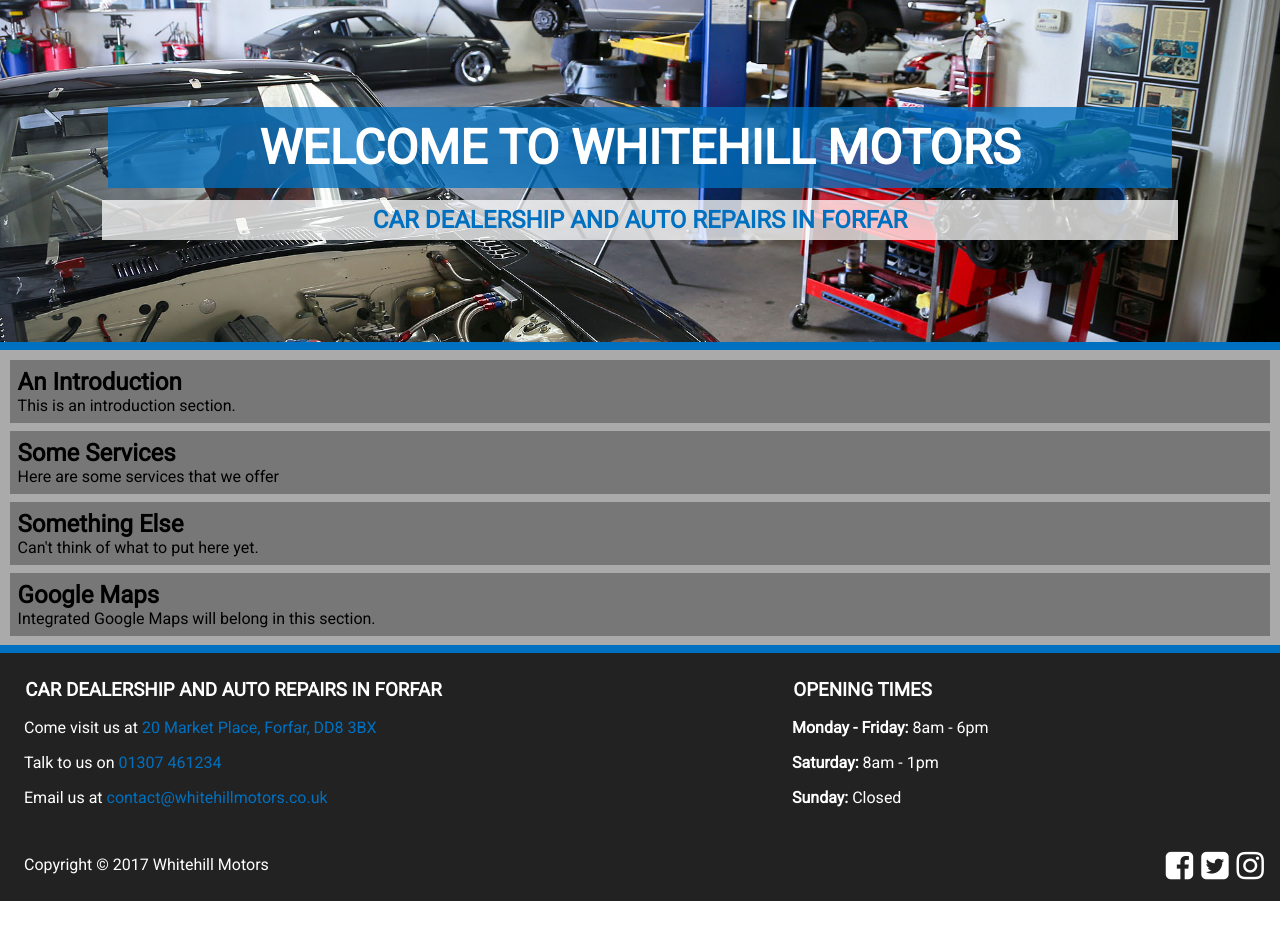
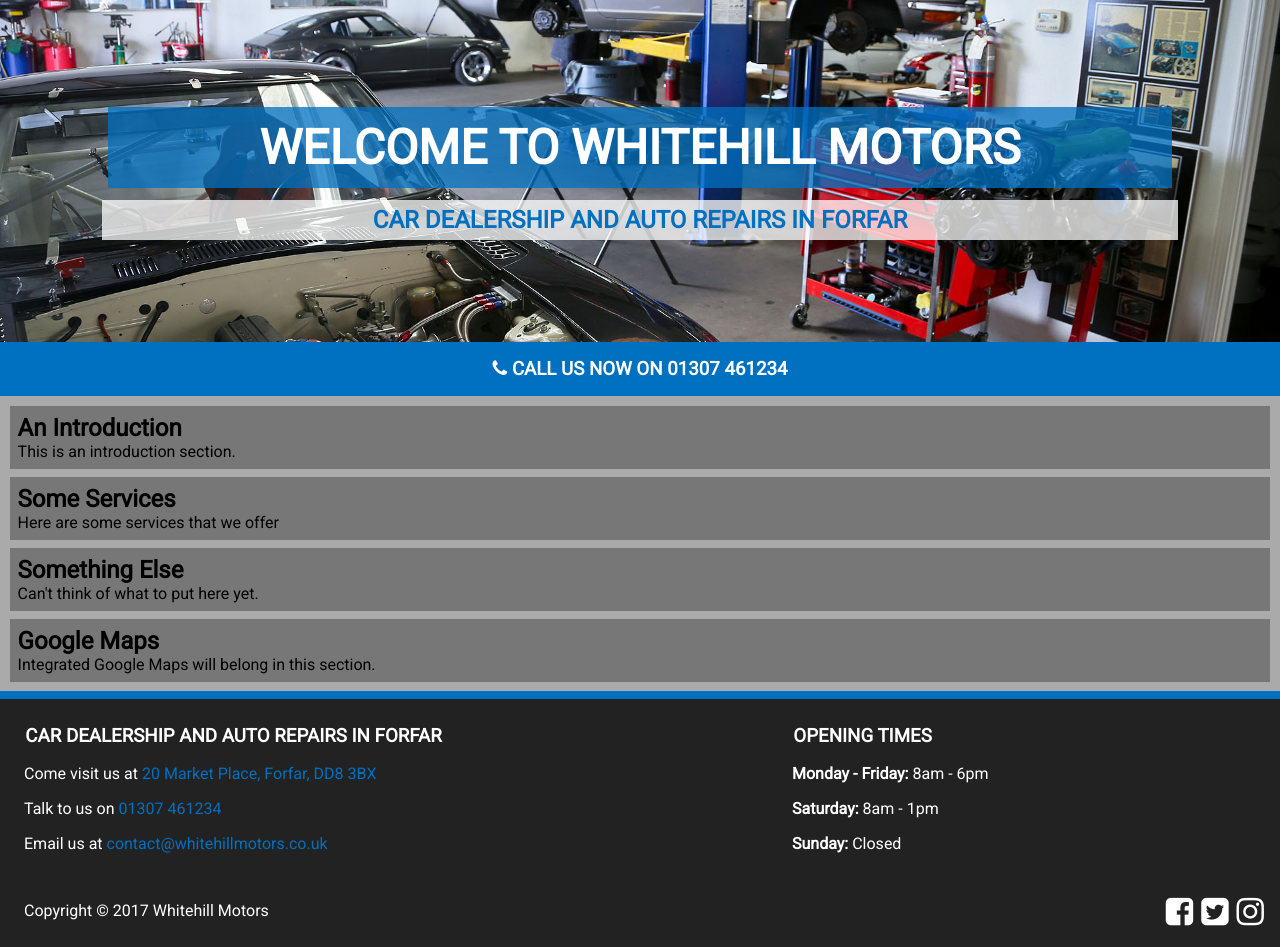
Before and after one commit to MickMelon/WhitehillMotors, a PHP site: page / in a window 1280 px wide. Shown: the part 121-1068 px from the top of the page. Run offline with PHP 8.4, Linux system fonts and the light colour scheme.

Commit message:
Add call us now section

```diff
--- a/css/main.css
+++ b/css/main.css
@@ -102,8 +102,6 @@ a:hover {
     background-position: center;
     padding: 5em;
 
-    border-bottom: 0.5em solid #0070c0;
-
     display: flex;
     flex-direction: column;
 }
@@ -129,6 +127,18 @@ a:hover {
 .header-text h2 {
     color: #0070c0;
     background-color: rgba(255, 255, 255, 0.75);
+}
+
+#call-now {
+    color: #fff;
+    background-color: #0070c0;
+    text-align: center;
+    padding: 1em;
+    text-transform: uppercase;
+}
+
+#call-now .fa {
+    margin-right: 0.25em;
 }
 
 /*
@@ -263,7 +273,6 @@ a:hover {
 
     .header-container {
         padding: 0;
-        border-bottom: 0.25em solid #0070c0;
     }
 
     .header-text h1 {
--- a/index.html
+++ b/index.html
@@ -51,6 +51,10 @@
                     <h1>Welcome to Whitehill Motors</h1>
                     <h2>Car Dealership and Auto Repairs in Forfar</h2>
                 </div>
+            </div>
+
+            <div id="call-now">
+                <h3><i class="fa fa-phone" aria-hidden="true"></i>Call us now on 01307 461234</h3>
             </div>
         </header>
 
```
